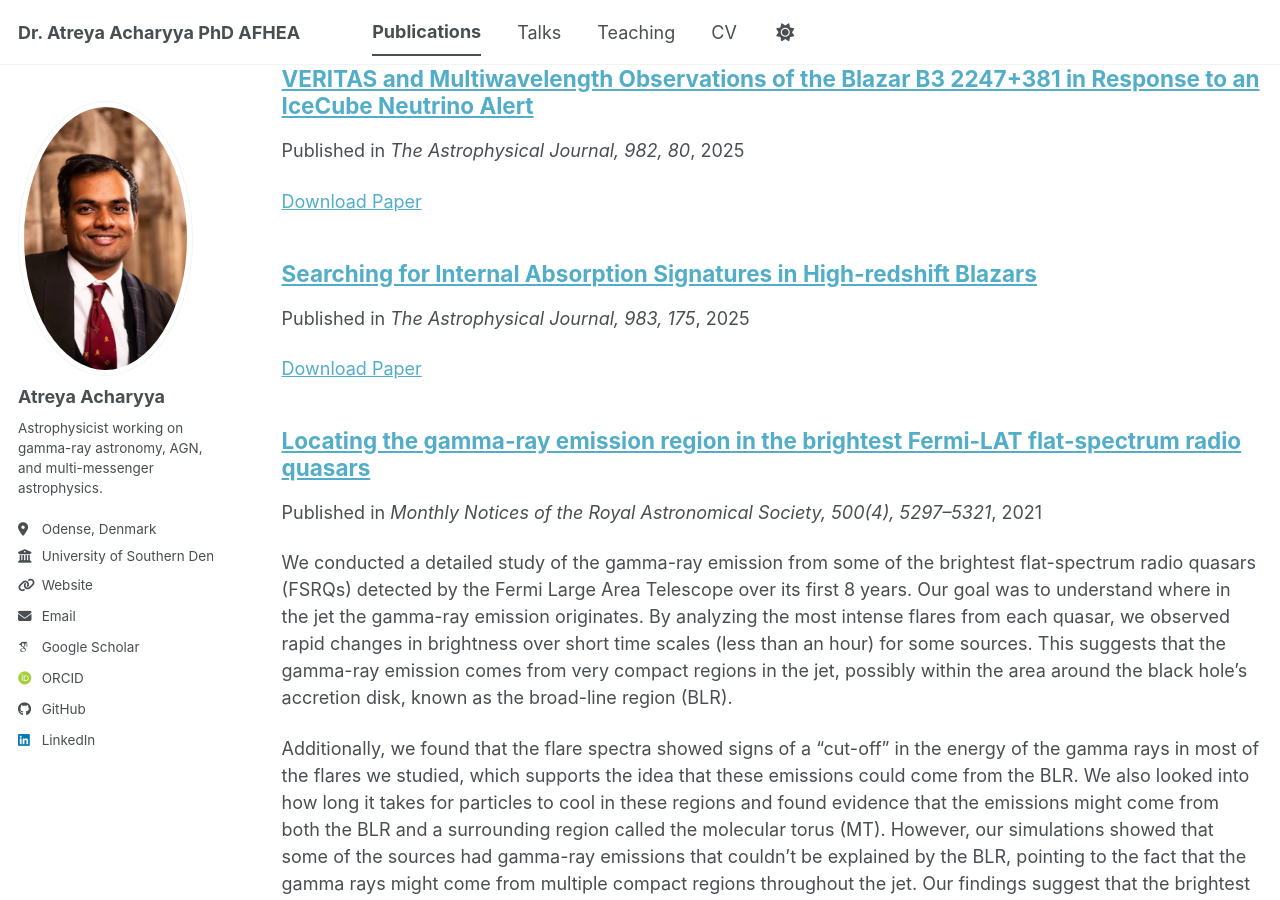
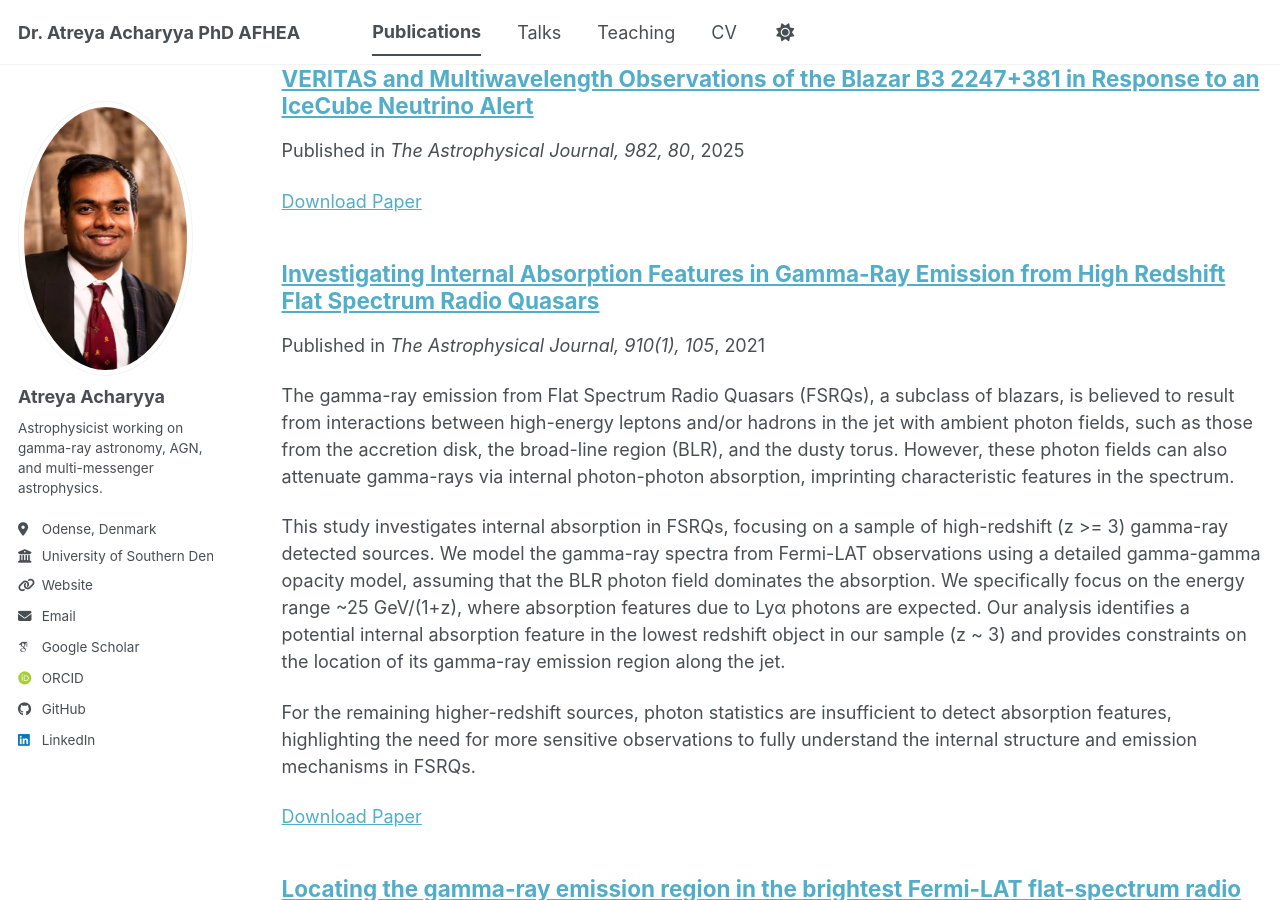
Before and after one commit to atreyaacharyya/atreyaacharyya.github.com, a Jekyll site: the page built from _pages/publications.html, in a window 1280 px wide and 900 px high, scrolled down 241 px. Built offline with Jekyll 4.4.1, drawn with Linux system fonts in a browser that asks for light colours; some web fonts are replaced; a script bundle is joined from its source files by our own code; library files that are not in the unit come from our copies.

Commit message:
Update high_z.md

```diff
--- a/_publications/high_z.md
+++ b/_publications/high_z.md
@@ -1,9 +1,15 @@
 ---
-title: "Searching for Internal Absorption Signatures in High-redshift Blazars"
+title: "Investigating Internal Absorption Features in Gamma-Ray Emission from High Redshift Flat Spectrum Radio Quasars"
 collection: publications
 category: manuscripts
-permalink: /publication/dmytriiev_2025
-date: 2025-02-05
-venue: "The Astrophysical Journal, 983, 175"
-paperurl: "https://iopscience.iop.org/article/10.3847/1538-4357/adb398"
+permalink: /publication/acharyya_2021_fsrq_absorp
+date: 2021-01-01
+venue: "The Astrophysical Journal, 910(1), 105"
+paperurl: "https://doi.org/10.3847/1538-4357/abe99e"
+excerpt: |
+  The gamma-ray emission from Flat Spectrum Radio Quasars (FSRQs), a subclass of blazars, is believed to result from interactions between high-energy leptons and/or hadrons in the jet with ambient photon fields, such as those from the accretion disk, the broad-line region (BLR), and the dusty torus. However, these photon fields can also attenuate gamma-rays via internal photon-photon absorption, imprinting characteristic features in the spectrum.
+
+  This study investigates internal absorption in FSRQs, focusing on a sample of high-redshift (z >= 3) gamma-ray detected sources. We model the gamma-ray spectra from Fermi-LAT observations using a detailed gamma-gamma opacity model, assuming that the BLR photon field dominates the absorption. We specifically focus on the energy range ~25 GeV/(1+z), where absorption features due to Lyα photons are expected. Our analysis identifies a potential internal absorption feature in the lowest redshift object in our sample (z ~ 3) and provides constraints on the location of its gamma-ray emission region along the jet.
+
+  For the remaining higher-redshift sources, photon statistics are insufficient to detect absorption features, highlighting the need for more sensitive observations to fully understand the internal structure and emission mechanisms in FSRQs.
 ---
```
